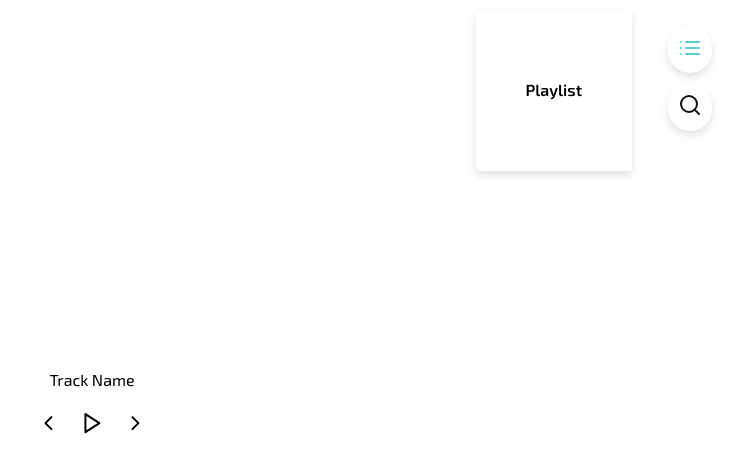
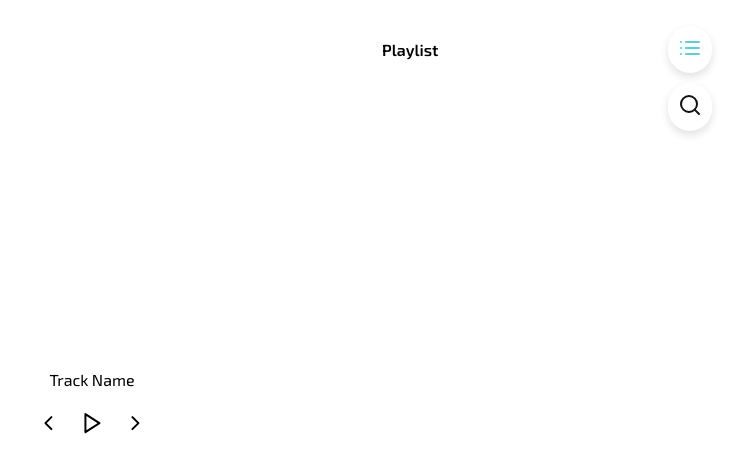
Before and after one commit to binreaper/toxic, a plain HTML site: page index.html in a window 1280 px wide. Shown: the whole page, without its empty margins (548-1280 px from the left). Drawn offline with nearby package versions, Linux system fonts and the light colour scheme.

Commit message:
clean up for playlist container

```diff
--- a/styles/styles.css
+++ b/styles/styles.css
@@ -78,10 +78,11 @@ body{
 .playlist-container{
   margin:10px;
   border-radius: 4px;
+  width:300px;
   padding:50px;
+  padding-top:10px;
   z-index:1;
   box-sizing: border-box;
-  box-shadow: 0px 4px 8px 0px rgba(0,0,0,0.12);
 }
 
 .playlist-item button{
```
